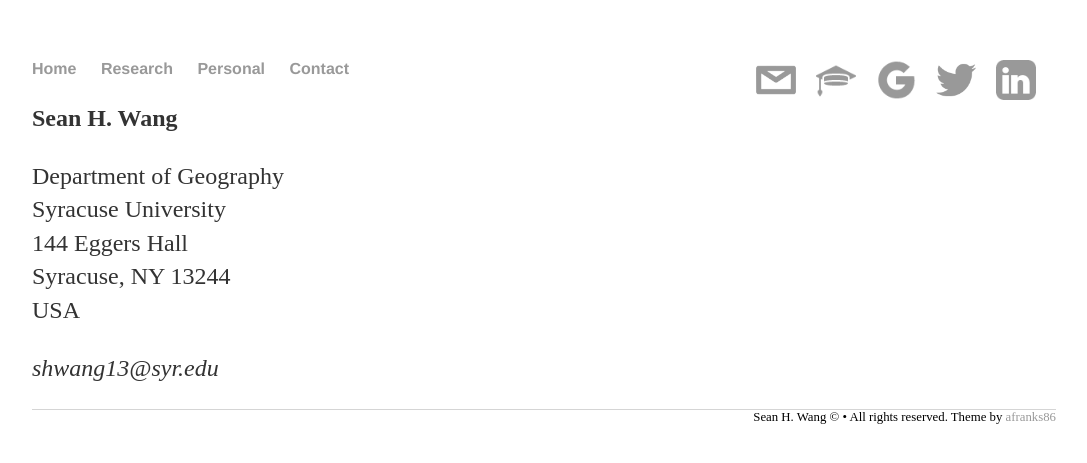
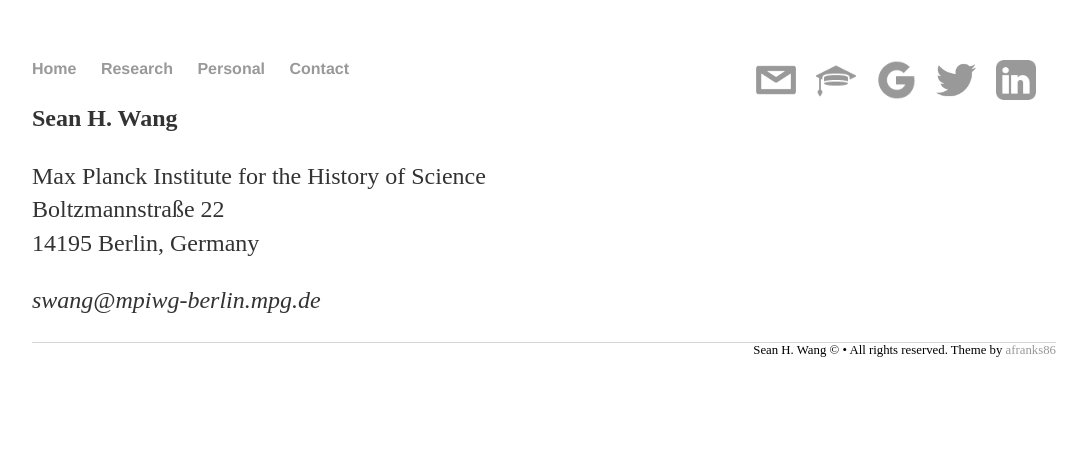
Before and after one commit to SeanyWang/seanywang.github.io, a Jekyll site: the page built from contact/index.html, in a window 1280 px wide. Shown: the top 463 px of the page, without its empty margins (96-1183 px from the left). Built offline with Jekyll 4.4.1, drawn with Linux system fonts in a browser that asks for light colours; nearby versions of some CDN libraries.

Commit message:
MPIWG updates

```diff
--- a/contact/index.html
+++ b/contact/index.html
@@ -8,14 +8,12 @@ title: Sean H. Wang - Contact
     	  <strong>Sean H. Wang</strong>
     </p>
     <p>
-        Department of Geography<br>
-    	  Syracuse University<br>
-    	  144 Eggers Hall<br>
-    	  Syracuse, NY 13244<br>
-        USA
+        Max Planck Institute for the History of Science<br>
+    	  Boltzmannstraße 22<br>
+    	  14195 Berlin, Germany
     </p>
     <p>
-    	  <span class="obfuscate"><i>shwang13@syr.edu</i></span>
+    	  <span class="obfuscate"><i>swang@mpiwg-berlin.mpg.de</i></span>
     </p>
   </div>
 
--- a/index.html
+++ b/index.html
@@ -9,10 +9,10 @@ title: Sean H. Wang - Home
     <tr>
       <td width="70%">
         <p>
-          <i>Starting on May 15, 2017, I will be a Project Manager and Research Scholar at the <a href="https://www.mpiwg-berlin.mpg.de/">Max Planck Institute for the History of Science</a> in Berlin, Germany.</i>
+          I am a Project Manager and Research Scholar at the <a href="https://www.mpiwg-berlin.mpg.de/">Max Planck Institute for the History of Science</a>, where I coordinate the <a href="https://www.mpiwg-berlin.mpg.de/en/research/projects/departmentSchaefer_DigitalHumanityResearch">Digital Infrastructure</a> collaboration in Department III.
         </p>
         <p>
-          I am a PhD Candidate in Geography and Women's & Gender Studies and a National Science Foundation Graduate Research Fellow at the <a href="https://www.maxwell.syr.edu/geo/">Maxwell School of Syracuse University</a>. My advisor is urban and cultural geographer <a href="https://www.maxwell.syr.edu/geo/Winders,_Jamie/">Professor Jamie Winders</a>, who is an expert on immigration politics in the United States.
+          In addition, I am also a PhD Candidate in Geography and Women's & Gender Studies at the <a href="https://www.maxwell.syr.edu/geo/">Maxwell School of Syracuse University</a>. My advisor is urban and cultural geographer <a href="https://www.maxwell.syr.edu/geo/Winders,_Jamie/">Professor Jamie Winders</a>, who is an expert on immigration politics in the United States.
         </p>
         <p>
           My <a href="http://scholar.syr.edu/scholars/2015-16/wang.html">dissertation</a> is a comparative political ethnography of Chinese birth tourism in Hong Kong and southern California, where differing geopolitical contexts, immigration histories, and regional racial formations produced divergent local responses to the phenomenon.
```
Also changed, not shown: 1 other file.
